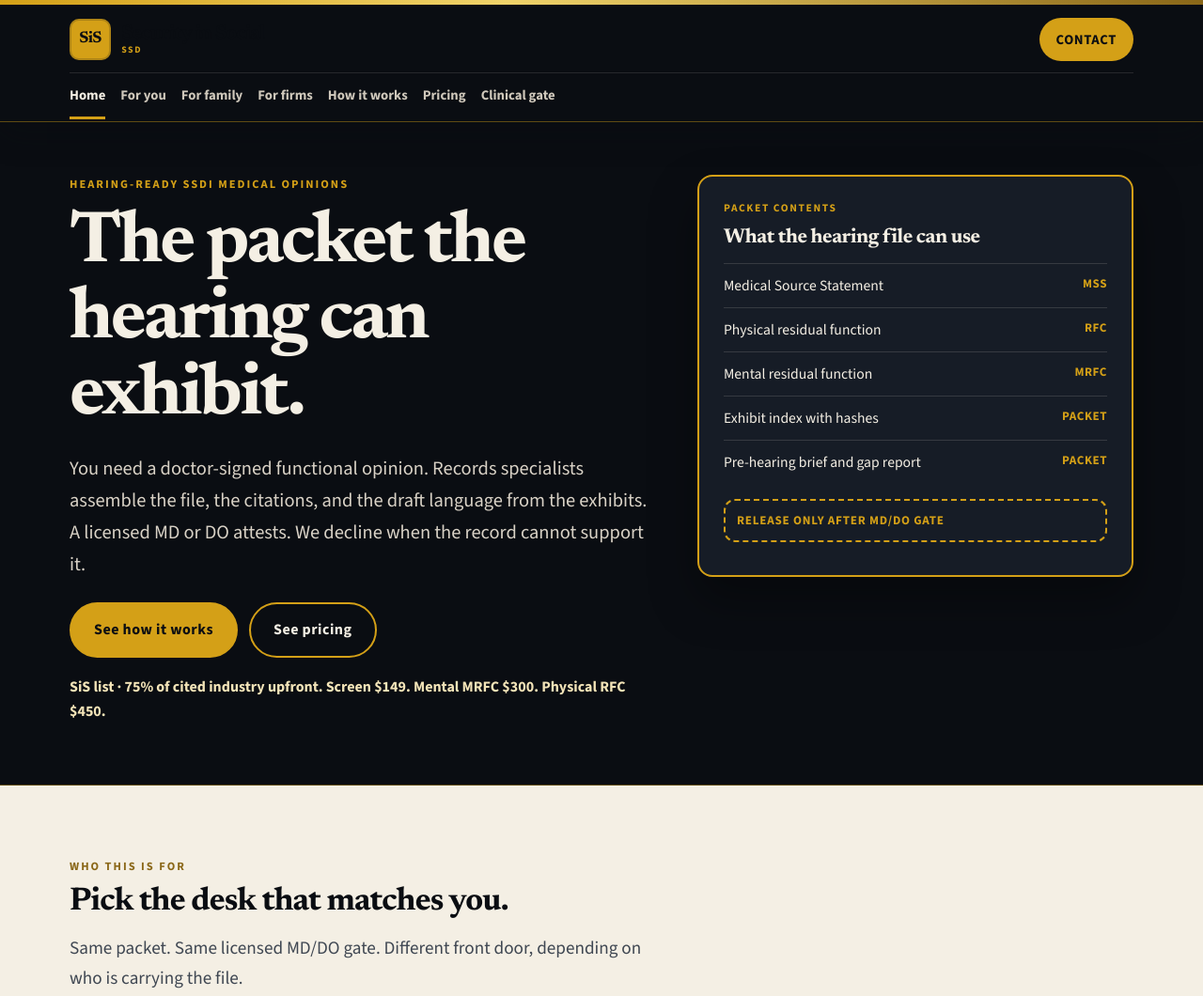
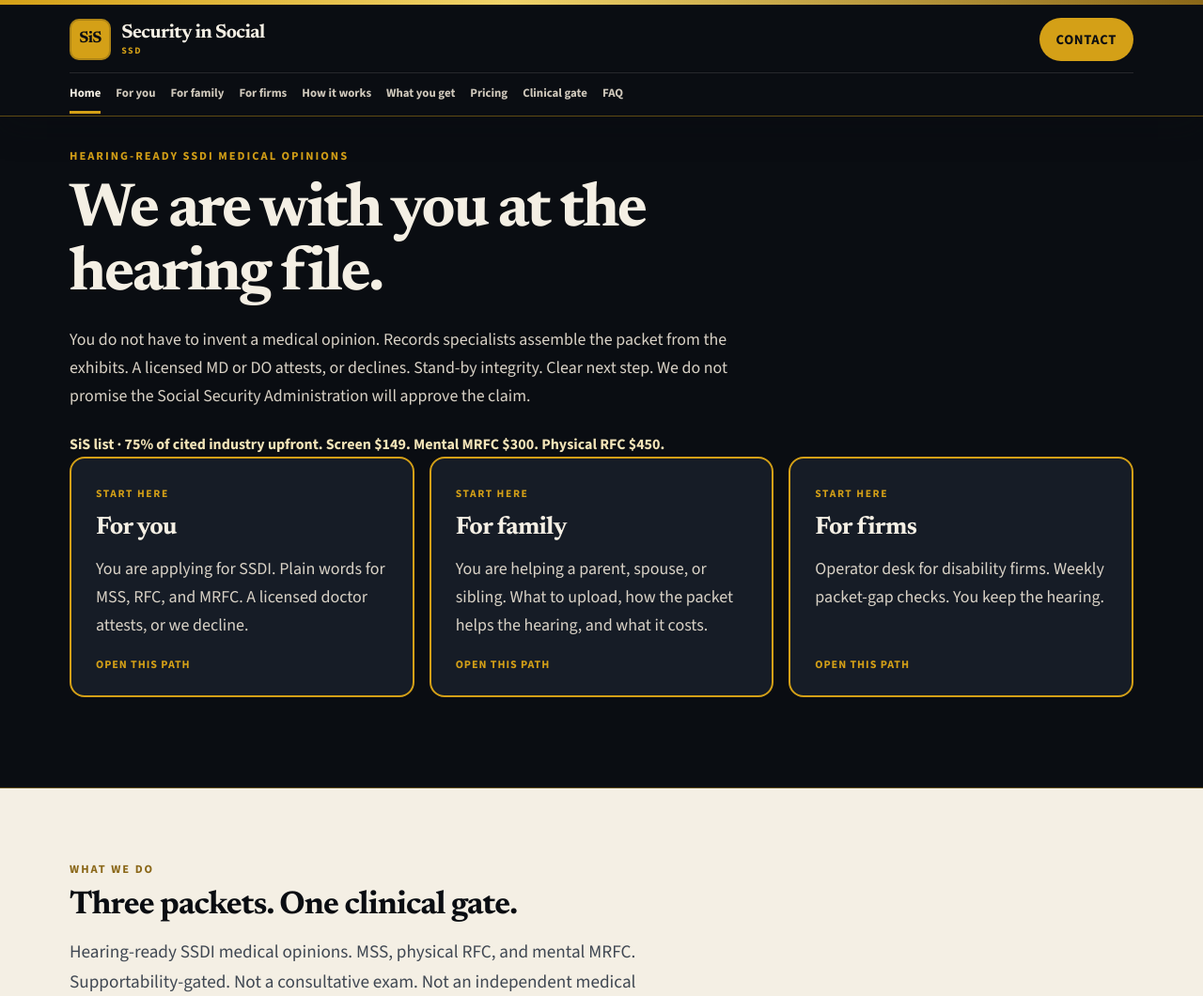
Before and after one commit to ClaimClimbers/sis-product-site, a website: page index.html in a window 1280 px wide. Shown: the top 1060 px of the page at 94% size. Drawn offline with nearby package versions, Linux system fonts and the light colour scheme.

Commit message:
Home audience paths, CARE voice, wordmark fix (#4)
* Fix Security in Social wordmark contrast on ink mast

The lockup name was inheriting ink on ink. Keep paper wordmark beside
the SiS mark so the campaign brand reads at 1280.

Co-authored-by: Recentscorp27 <sam@claimclimbers.com>

* Put For you, For family, and For firms on the Home first screen

Open with CARE voice and three obvious paths. Link all ten pages from
the shared nav. Keep specialists-prepare and MD/DO attest. No AI copy.

Co-authored-by: Recentscorp27 <sam@claimclimbers.com>

---------

Co-authored-by: Cursor Agent <cursoragent@cursor.com>

```diff
--- a/css/site.css
+++ b/css/site.css
@@ -214,8 +214,12 @@ h3 {
   display: inline-flex;
   align-items: center;
   gap: 0.7rem;
-  color: var(--paper);
-  min-width: 0;
+  color: var(--paper) !important;
+  flex: 0 0 auto;
+}
+
+.brand:hover {
+  color: #f0d36a !important;
 }
 
 .brand-mark {
@@ -238,12 +242,14 @@ h3 {
 .brand-text {
   display: flex;
   flex-direction: column;
-  gap: 1px;
-  line-height: 1.1;
+  gap: 2px;
+  line-height: 1.05;
 }
 
 .brand-text strong {
   font-weight: 700;
+  color: inherit;
+  white-space: nowrap;
 }
 
 .brand em {
@@ -301,12 +307,34 @@ h3 {
   display: none;
 }
 
+.hero-campaign {
+  padding: 36px 0 44px;
+}
+
+.hero-campaign h1 {
+  max-width: 18ch;
+  font-size: clamp(2.5rem, 5.6vw, 4.1rem);
+}
+
+.audience-grid-hero {
+  margin: 28px 0 0;
+}
+
+.hero-campaign .audience-card {
+  background: #161c26;
+  border: 2px solid var(--gold);
+}
+
+.hero-campaign .audience-card h2 {
+  font-size: 1.65rem;
+}
+
 .nav a {
   flex: 0 0 auto;
   color: #cfc8bb;
-  font-size: 0.92rem;
+  font-size: 0.8rem;
   font-weight: 700;
-  padding: 11px 0 10px;
+  padding: 10px 0 9px;
   border-bottom: 3px solid transparent;
 }
 
@@ -432,7 +460,7 @@ h3 {
 .page-hero {
   background: var(--ink);
   color: var(--paper);
-  padding: 56px 0 64px;
+  padding: 32px 0 40px;
   border-bottom: 1px solid var(--gold-line);
 }
 
@@ -453,14 +481,14 @@ h3 {
 .hero-campaign .lede,
 .page-hero .lede {
   color: #d9d2c6;
-  font-size: 1.28rem;
-  max-width: 42rem;
+  font-size: 1.12rem;
+  max-width: 44rem;
 }
 
 .hero-campaign h1,
 .page-hero h1 {
   color: var(--paper);
-  max-width: 16ch;
+  max-width: 18ch;
 }
 
 .hero-list {
--- a/index.html
+++ b/index.html
@@ -19,7 +19,7 @@
       <div class="mast-top">
         <a class="brand" href="index.html">
           <span class="brand-mark" aria-hidden="true">SiS</span>
-          <span class="brand-text">Security in Social <em>SSD</em></span>
+          <span class="brand-text"><strong>Security in Social</strong><em>SSD</em></span>
         </a>
         <div class="mast-actions">
           <button class="nav-toggle" type="button" aria-expanded="false" aria-controls="site-nav">Menu</button>
@@ -32,8 +32,10 @@
         <a href="for-family.html">For family</a>
         <a href="for-firms.html">For firms</a>
         <a href="how-it-works.html">How it works</a>
+        <a href="what-you-get.html">What you get</a>
         <a href="pricing.html">Pricing</a>
         <a href="clinical-gate.html">Clinical gate</a>
+        <a href="faq.html">FAQ</a>
         <a class="nav-cta" href="contact.html">Contact</a>
       </nav>
     </div>
@@ -41,58 +43,35 @@
 
   <main id="main">
     <section class="hero hero-campaign">
-      <div class="hero-inner hero-grid">
-        <div>
-          <p class="kicker reveal">Hearing-ready SSDI medical opinions</p>
-          <h1 class="reveal d1">The packet the hearing can exhibit.</h1>
-          <p class="lede reveal d2">You need a doctor-signed functional opinion. Records specialists assemble the file, the citations, and the draft language from the exhibits. A licensed MD or DO attests. We decline when the record cannot support it.</p>
-          <div class="actions reveal d3">
-            <a class="btn btn-primary" href="how-it-works.html">See how it works</a>
-            <a class="btn btn-ghost" href="pricing.html">See pricing</a>
-          </div>
-          <p class="hero-list reveal d3">SiS list · 75% of cited industry upfront. Screen $149. Mental MRFC $300. Physical RFC $450.</p>
+      <div class="hero-inner">
+        <p class="kicker reveal">Hearing-ready SSDI medical opinions</p>
+        <h1 class="reveal d1">We are with you at the hearing file.</h1>
+        <p class="lede reveal d2">You do not have to invent a medical opinion. Records specialists assemble the packet from the exhibits. A licensed MD or DO attests, or declines. Stand-by integrity. Clear next step. We do not promise the Social Security Administration will approve the claim.</p>
+        <p class="hero-list reveal d3">SiS list · 75% of cited industry upfront. Screen $149. Mental MRFC $300. Physical RFC $450.</p>
+        <div class="audience-grid audience-grid-hero reveal d3">
+          <a class="audience-card" href="for-you.html">
+            <span class="lbl">Start here</span>
+            <h2>For you</h2>
+            <p>You are applying for SSDI. Plain words for MSS, RFC, and MRFC. A licensed doctor attests, or we decline.</p>
+            <span class="meta">Open this path</span>
+          </a>
+          <a class="audience-card" href="for-family.html">
+            <span class="lbl">Start here</span>
+            <h2>For family</h2>
+            <p>You are helping a parent, spouse, or sibling. What to upload, how the packet helps the hearing, and what it costs.</p>
+            <span class="meta">Open this path</span>
+          </a>
+          <a class="audience-card" href="for-firms.html">
+            <span class="lbl">Start here</span>
+            <h2>For firms</h2>
+            <p>Operator desk for disability firms. Weekly packet-gap checks. You keep the hearing.</p>
+            <span class="meta">Open this path</span>
+          </a>
         </div>
-        <aside class="packet-card reveal d2" aria-label="What a packet contains">
-          <p class="lbl">Packet contents</p>
-          <h2>What the hearing file can use</h2>
-          <ul>
-            <li>Medical Source Statement <span>MSS</span></li>
-            <li>Physical residual function <span>RFC</span></li>
-            <li>Mental residual function <span>MRFC</span></li>
-            <li>Exhibit index with hashes <span>Packet</span></li>
-            <li>Pre-hearing brief and gap report <span>Packet</span></li>
-          </ul>
-          <p class="stamp">Release only after MD/DO gate</p>
-        </aside>
       </div>
     </section>
 
     <div class="sheet">
-      <p class="kicker section-kicker">Who this is for</p>
-      <h2>Pick the desk that matches you.</h2>
-      <p class="lede">Same packet. Same licensed MD/DO gate. Different front door, depending on who is carrying the file.</p>
-
-      <div class="audience-grid">
-        <a class="audience-card" href="for-you.html">
-          <span class="lbl">Claimant</span>
-          <h2>For you</h2>
-          <p>You are the person applying for SSDI. Plain-language MSS, RFC, and MRFC. A licensed doctor attests, or we decline.</p>
-          <span class="meta">Open this landing</span>
-        </a>
-        <a class="audience-card" href="for-family.html">
-          <span class="lbl">Family helper</span>
-          <h2>For family</h2>
-          <p>You are helping a parent, spouse, or sibling. What to upload, how the packet helps the hearing, and what it costs.</p>
-          <span class="meta">Open this landing</span>
-        </a>
-        <a class="audience-card" href="for-firms.html">
-          <span class="lbl">Firms</span>
-          <h2>For firms</h2>
-          <p>Operator desk for disability firms. Weekly packet-gap checks. You keep the hearing.</p>
-          <span class="meta">Open this landing</span>
-        </a>
-      </div>
-
       <p class="kicker section-kicker">What we do</p>
       <h2>Three packets. One clinical gate.</h2>
       <p class="lede">Hearing-ready SSDI medical opinions. MSS, physical RFC, and mental MRFC. Supportability-gated. Not a consultative exam. Not an independent medical exam. Not a VA product.</p>
@@ -124,8 +103,8 @@
       </div>
 
       <div class="quote">
-        <p class="lbl">Integrity</p>
-        <p>Packet specialists assemble. A licensed MD or DO is the sole clinical gate and attests, or declines. Packet pass is not product release. We do not invent diagnoses, NPI numbers, credentials, or clinical opinions.</p>
+        <p class="lbl">Stand-by</p>
+        <p>We stay with the file. Packet specialists assemble. A licensed MD or DO is the sole clinical gate and attests, or declines. Packet pass is not product release. We do not invent diagnoses, NPI numbers, credentials, or clinical opinions.</p>
       </div>
 
       <div class="feature-list">
@@ -154,7 +133,7 @@
 
       <div class="close-cta campaign-close">
         <h2>Request a demo</h2>
-        <p>This is a public product site. No partner progress bars. No invented domain. Tell us what you need and we will follow up when a contact inbox is published.</p>
+        <p>Tell us the hearing-week pattern you have. We will walk the next step with you. No partner progress bars. No invented domain. SAMPLE PHI only.</p>
         <div class="actions">
           <a class="btn btn-primary" href="contact.html">Contact</a>
           <a class="btn btn-ghost" href="faq.html">Read the FAQ</a>
```
Also changed, not shown: 404.html (+3 -1 lines), clinical-gate.html (+3 -1 lines), contact.html (+3 -1 lines), faq.html (+3 -1 lines), for-family.html (+4 -2 lines), for-firms.html (+3 -1 lines), for-you.html (+4 -2 lines), how-it-works.html (+3 -1 lines), pricing.html (+3 -1 lines), what-you-get.html (+3 -1 lines).
